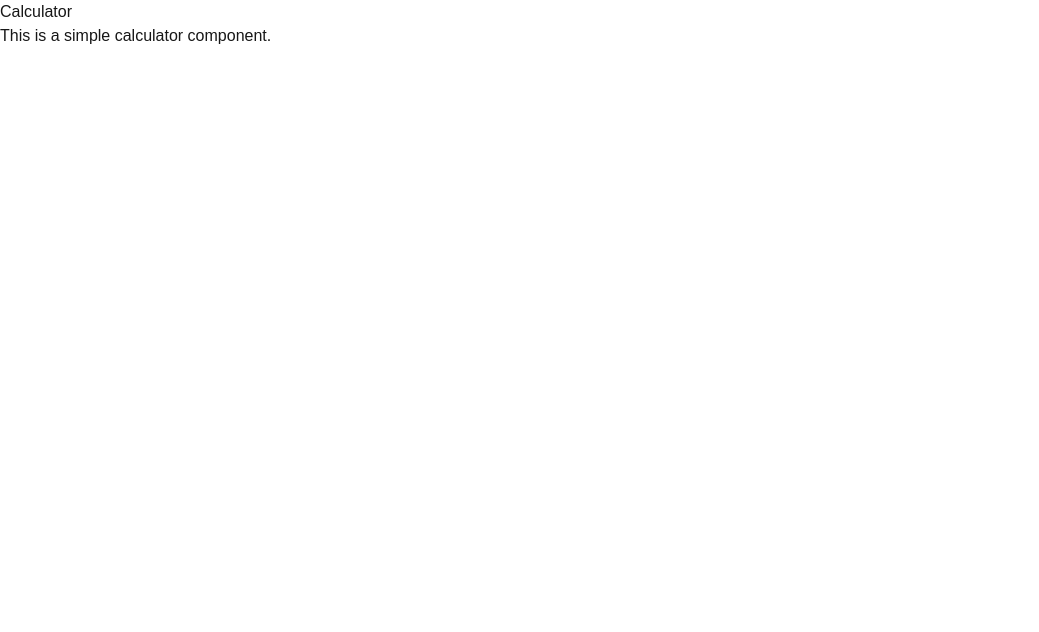
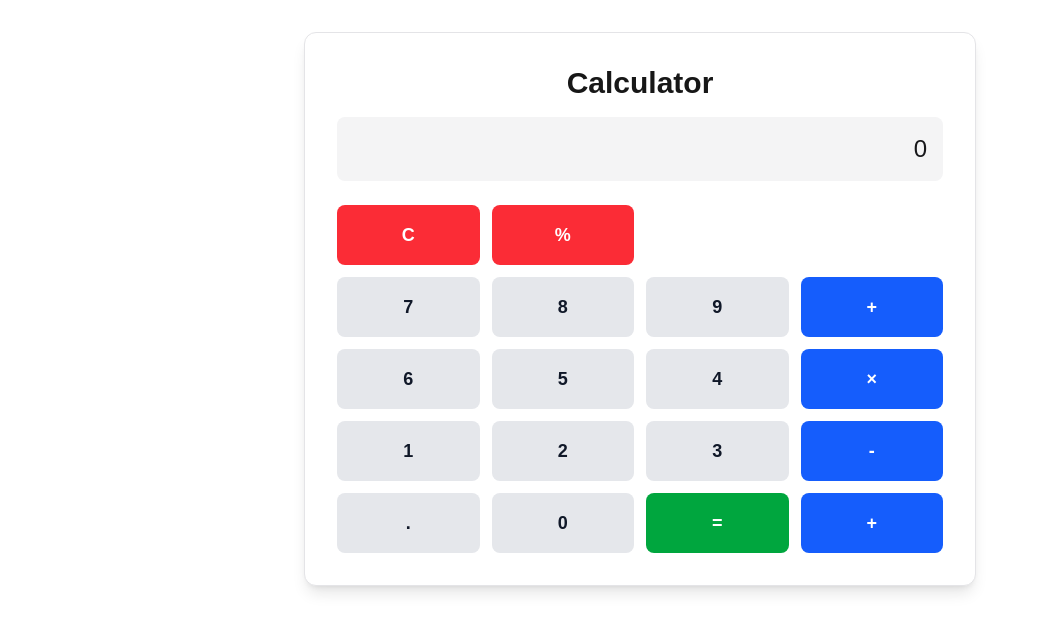
Before and after one commit to gepsjay/projects, a Next.js app: page /Calculator in a window 1280 px wide. Shown: the top 632 px of the page, without its empty margins (0-1039 px from the left). Built offline with nearby package versions, Linux system fonts and the light colour scheme.

Commit message:
fix functionality and UI for calculator

```diff
--- a/app/Calculator/components/Calculator.tsx
+++ b/app/Calculator/components/Calculator.tsx
@@ -1,8 +1,148 @@
+"use client"
+
+import { useState } from "react"
+
 const Calculator = () => {
+  const [current, setCurrent] = useState("0")
+  const [previous, setPrevious] = useState("")
+  const [operator, setOperator] = useState<string | null>(null)
+  const [overwrite, setOverwrite] = useState(true)
+
+  const calculatorButtons = [
+    ["C", "%"],
+    ["7", "8", "9", "+"],
+    ["6", "5", "4", "×"],
+    ["1", "2", "3", "-"],
+    [".", "0", "=", "+"],
+  ]
+
+  const getButtonClass = (btn: string) => {
+    let baseClass =
+      "px-6 py-4 rounded-lg text-lg font-semibold transition-colors active:scale-95"
+    if (btn === "C" || btn === "%") {
+      return `${baseClass} bg-red-500 hover:bg-red-600 text-white`
+    } else if (btn === "+" || btn === "-" || btn === "×" || btn === "÷") {
+      return `${baseClass} bg-blue-600 hover:bg-blue-700 text-white`
+    } else if (btn === "=") {
+      return `${baseClass} bg-green-600 hover:bg-green-700 text-white`
+    } else {
+      return `${baseClass} bg-gray-200 hover:bg-gray-300 text-gray-900`
+    }
+  }
+
+  const handleNumber = (value: string) => {
+    if (overwrite) {
+      setCurrent(value === "." ? "0." : value)
+      setOverwrite(false)
+      return
+    }
+
+    if (value === "." && current.includes(".")) return
+
+    setCurrent(current + value)
+  }
+
+  const handleButtonClick = (btn: string) => {
+    if (!isNaN(Number(btn)) || btn === ".") {
+      handleNumber(btn)
+      return
+    }
+
+    switch (btn) {
+      case "C":
+        handleClear()
+        break
+      case "%":
+        handlePercentage()
+        break
+      case "=":
+        handleCalculate()
+        break
+      case "+":
+      case "-":
+      case "×":
+      case "÷":
+        handleOperator(btn)
+        break
+    }
+  }
+
+  const handleClear = () => {
+    setCurrent("0")
+    setPrevious("")
+    setOperator(null)
+    setOverwrite(true)
+  }
+
+  const handlePercentage = () => {
+    setCurrent(String(parseFloat(current) / 100))
+  }
+
+  const handleOperator = (op: string) => {
+    if (current === "" && previous === "") return
+
+    if (previous === "") {
+      setPrevious(current)
+      setCurrent("0")
+    }
+
+    setOperator(op)
+    setOverwrite(true)
+  }
+
+  const handleCalculate = () => {
+    const prev = parseFloat(previous)
+    const curr = parseFloat(current)
+
+    if (isNaN(prev) || isNaN(curr)) return
+
+    let result = 0
+
+    switch (operator) {
+      case "+":
+        result = prev + curr
+        break
+      case "-":
+        result = prev - curr
+        break
+      case "×":
+        result = prev * curr
+        break
+      case "÷":
+        result = curr === 0 ? 0 : prev / curr
+        break
+      default:
+        return
+    }
+
+    setCurrent(String(result))
+    setPrevious("")
+    setOperator(null)
+    setOverwrite(true)
+  }
+
   return (
-    <div>
-      <h1>Calculator</h1>
-      <p>This is a simple calculator component.</p>
+    <div className="max-w-2xl mx-auto my-8 p-6 sm:p-8 rounded-xl bg-white dark:bg-zinc-900 shadow-lg border border-zinc-200 dark:border-zinc-800 transition-colors">
+      <h1 className="text-3xl font-bold mb-4 text-center">Calculator</h1>
+
+      <div className="bg-zinc-100 dark:bg-zinc-800 rounded-lg p-4 mb-6 text-right text-2xl font-mono text-zinc-900 dark:text-zinc-100">
+        {previous} {operator} {current}
+      </div>
+
+      <div className="flex flex-col gap-3">
+        {calculatorButtons.map((row, i) => (
+          <div key={i} className="grid grid-cols-4 gap-3">
+            {row.map((btn, j) => (
+              <button
+                key={j}
+                onClick={() => handleButtonClick(btn)}
+                className={getButtonClass(btn)}>
+                {btn}
+              </button>
+            ))}
+          </div>
+        ))}
+      </div>
     </div>
   )
 }
--- a/app/page.tsx
+++ b/app/page.tsx
@@ -2,7 +2,7 @@ import Link from "next/link"
 
 export default function Home() {
   return (
-    <main className="flex flex-col items-center justify-center min-h-screen p-8 text-center bg-zinc-50 dark:bg-zinc-950 transition-colors">
+    <div className="flex flex-col items-center justify-center min-h-screen p-8 text-center bg-zinc-50 dark:bg-zinc-950 transition-colors">
       <h1 className="text-4xl md:text-5xl font-bold mb-4 text-zinc-900 dark:text-zinc-50">
         Welcome to My Portfolio
       </h1>
@@ -12,14 +12,14 @@ export default function Home() {
       </p>
       <Link
         href="/TodoList"
-        className="px-8 py-4 bg-blue-600 hover:bg-blue-700 text-white text-lg font-bold rounded-xl shadow-lg shadow-blue-500/30 transition-all hover:-translate-y-1 active:scale-95">
+        className="px-8 py-4 bg-blue-600 hover:bg-blue-700 text-white text-lg font-bold rounded-xl shadow-lg shadow-blue-500/30 transition-all hover:-translate-y-1 active:scale-95 mb-4">
         View To-Do List App
       </Link>
       <Link
         href="/Calculator"
-        className="px-8 py-4 bg-blue-600 hover:bg-blue-700 text-white text-lg font-bold rounded-xl shadow-lg shadow-blue-500/30 transition-all hover:-translate-y-1 active:scale-95">
+        className="px-8 py-4 bg-blue-600 hover:bg-blue-700 text-white text-lg font-bold rounded-xl shadow-lg shadow-blue-500/30 transition-all hover:-translate-y-1 active:scale-95 mb-4">
         View Calculator App
       </Link>
-    </main>
+    </div>
   )
 }
```
